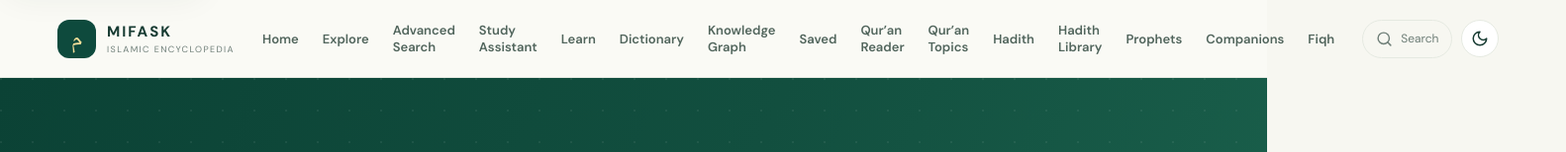
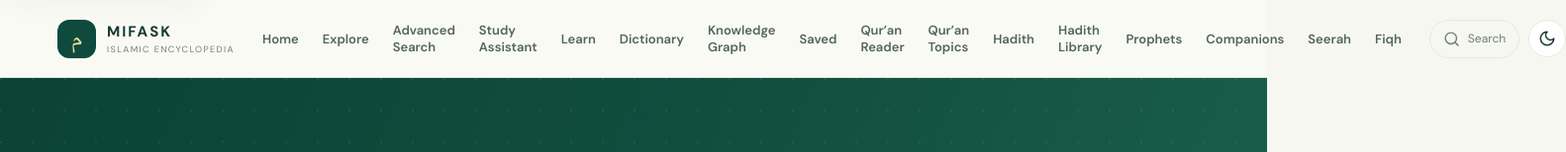
Before and after one commit to smartmil79-afk/mifask-islamic-encyclopedia, a Next.js app: page / in a window 1280 px wide. Shown: the top 154 px of the page at 99% size, 1582 px wide, since content can reach past the window. Built offline with nearby package versions, Linux system fonts and the light colour scheme; a web font is replaced by a local one.

Commit message:
Add Seerah index to primary navigation

```diff
--- a/components/Header.tsx
+++ b/components/Header.tsx
@@ -15,7 +15,7 @@ export default function Header() {
   return <header className="header"><div className="header-inner">
     <Link href="/" className="brand" aria-label="Mifask Islamic Encyclopedia home" onClick={closeMenu}><span className="brand-mark" aria-hidden="true">م</span><span><strong>MIFASK</strong><small>ISLAMIC ENCYCLOPEDIA</small></span></Link>
     <nav id="primary-navigation" aria-label="Primary navigation" className={'nav ' + (open ? 'nav-open' : '')}>
-      <Link href="/" onClick={closeMenu}>Home</Link><Link href="/explore" onClick={closeMenu}>Explore</Link><Link href="/search" onClick={closeMenu}>Advanced Search</Link><Link href="/assistant" onClick={closeMenu}>Study Assistant</Link><Link href="/learn" onClick={closeMenu}>Learn</Link><Link href="/dictionary" onClick={closeMenu}>Dictionary</Link><Link href="/knowledge-graph" onClick={closeMenu}>Knowledge Graph</Link><Link href="/saved" onClick={closeMenu}>Saved</Link><Link href="/quran" onClick={closeMenu}>Qur’an Reader</Link><Link href="/category/quran" onClick={closeMenu}>Qur’an Topics</Link><Link href="/hadith" onClick={closeMenu}>Hadith</Link><Link href="/hadith/library" onClick={closeMenu}>Hadith Library</Link><Link href="/category/prophets" onClick={closeMenu}>Prophets</Link><Link href="/companions" onClick={closeMenu}>Companions</Link><Link href="/category/fiqh" onClick={closeMenu}>Fiqh</Link>
+      <Link href="/" onClick={closeMenu}>Home</Link><Link href="/explore" onClick={closeMenu}>Explore</Link><Link href="/search" onClick={closeMenu}>Advanced Search</Link><Link href="/assistant" onClick={closeMenu}>Study Assistant</Link><Link href="/learn" onClick={closeMenu}>Learn</Link><Link href="/dictionary" onClick={closeMenu}>Dictionary</Link><Link href="/knowledge-graph" onClick={closeMenu}>Knowledge Graph</Link><Link href="/saved" onClick={closeMenu}>Saved</Link><Link href="/quran" onClick={closeMenu}>Qur’an Reader</Link><Link href="/category/quran" onClick={closeMenu}>Qur’an Topics</Link><Link href="/hadith" onClick={closeMenu}>Hadith</Link><Link href="/hadith/library" onClick={closeMenu}>Hadith Library</Link><Link href="/category/prophets" onClick={closeMenu}>Prophets</Link><Link href="/companions" onClick={closeMenu}>Companions</Link><Link href="/seerah" onClick={closeMenu}>Seerah</Link><Link href="/category/fiqh" onClick={closeMenu}>Fiqh</Link>
     </nav>
     <div className="header-actions"><Link className="search-shortcut" href="/search" aria-label="Open search"><Search size={17}/><span>Search</span></Link><button type="button" className="icon-button" aria-label={dark ? 'Switch to light theme' : 'Switch to dark theme'} aria-pressed={dark} onClick={toggleTheme}>{dark ? <Sun size={18}/> : <Moon size={18}/>}</button><button type="button" className="icon-button mobile-menu" onClick={() => setOpen(!open)} aria-label={open ? 'Close navigation menu' : 'Open navigation menu'} aria-expanded={open} aria-controls="primary-navigation">{open ? <X size={19}/> : <Menu size={19}/>}</button></div>
   </div></header>;
```
